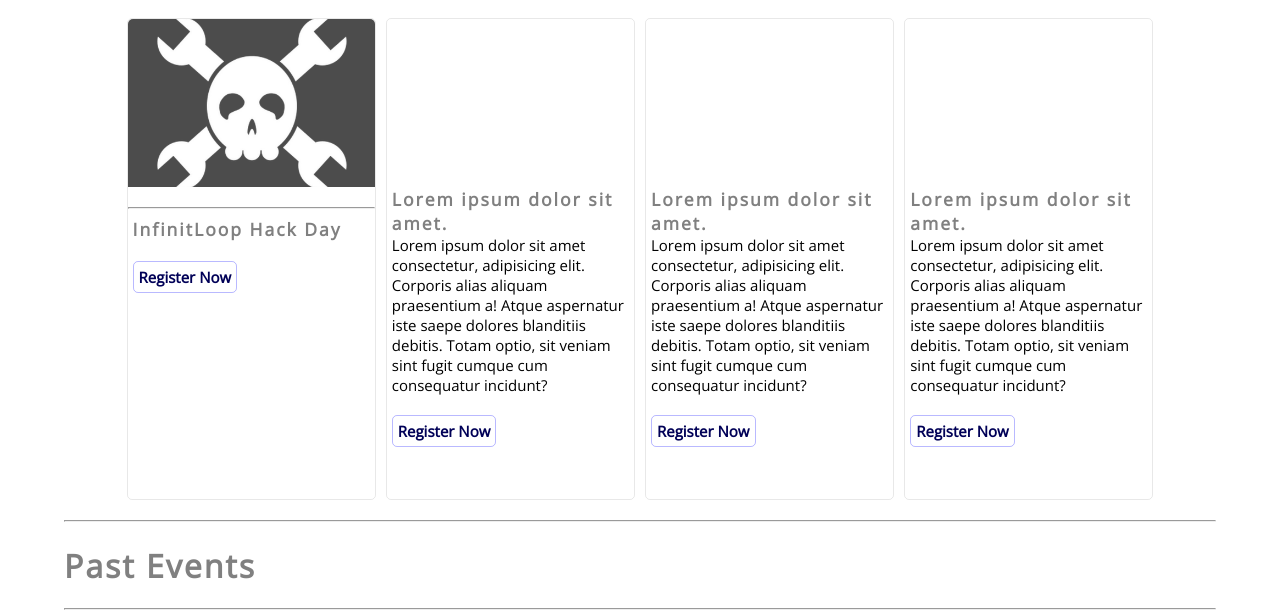
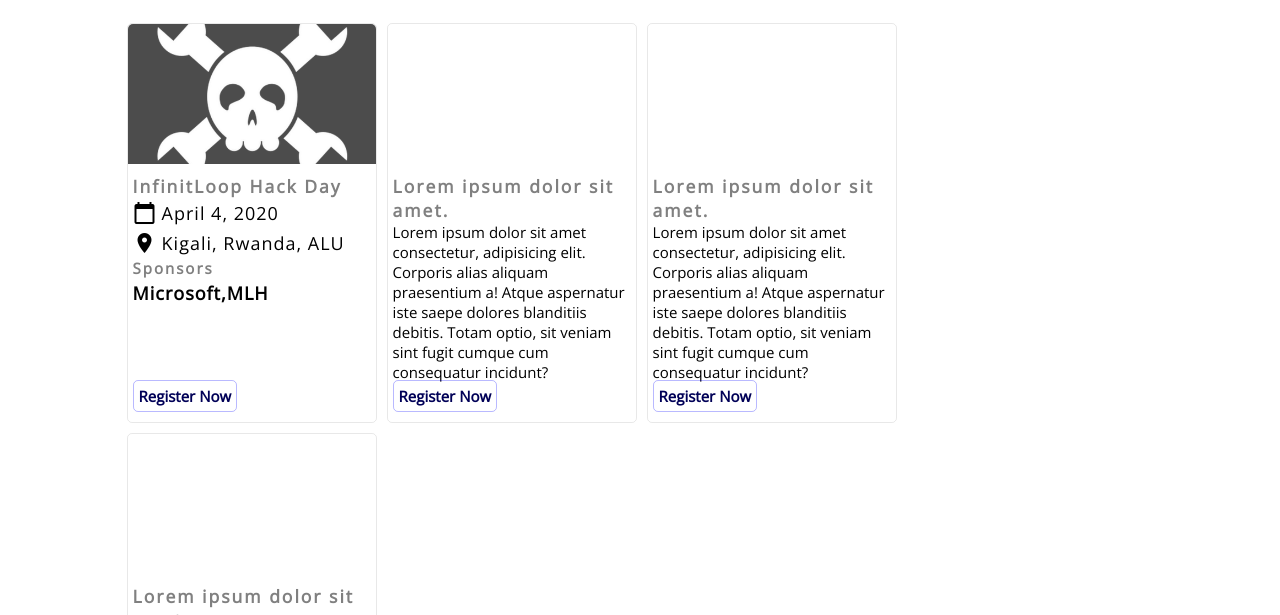
Before and after one commit to InfinitLoopDevs/infinitloopdevs.github.io, a plain HTML site: page html/events.html in a window 1280 px wide. Shown: the part 712-1327 px from the top of the page. Drawn offline with nearby package versions, Linux system fonts and the light colour scheme.

Commit message:
new update on the design

```diff
--- a/css/main.css
+++ b/css/main.css
@@ -112,6 +112,7 @@ nav li:hover {
     border: 1px solid black;
     padding: 5px 28px 5px 28px;
     border-radius: 5px;
+    cursor: default;
     box-shadow: 1px 1px 10px rgb(119, 119, 119);
 }
 
@@ -170,30 +171,64 @@ h4 {
     margin-left: 10px;
 }
 
-#info i {
+#info i,
+.cards i {
     margin-right: 5px;
 }
 
-#info,
-#date div,
-#location div {
+#info {
     display: flex;
     justify-content: space-around;
     /* margin-bottom: 20px; */
 }
 
-#info p {
+.cards .details {
+    display: flex;
+    justify-content: space-between;
+    flex-direction: column;
+}
+
+.date div,
+.location div {
+    display: flex;
+    justify-content: flex-start;
+}
+
+#info p,
+.sponsors p {
     font-size: 18px;
     font-weight: bold;
 }
 
-#info p a {
+.cards p {
+    font-size: 18px;
+    letter-spacing: 1px;
+}
+
+.cards p {
+    display: flex;
+    padding: 5px 0px 5px 0px;
+    margin: 3px 0 3px 0;
+    padding: 0;
+}
+
+.event_title {
+    padding-bottom: 30px;
+}
+
+/* .sponsors h4 {
+    margin: 5px;
+} */
+
+#info p a,
+.cards a {
     text-decoration: none;
     color: inherit;
     transition: 0.3s ease-in;
 }
 
-#info p a:hover {
+#info p a:hover,
+.cards a:hover {
     text-decoration: underline;
     color: grey;
 }
@@ -209,8 +244,8 @@ h4 {
     align-items: center;
 } */
 
-#date div,
-#location div {
+.date div,
+.location div {
     align-items: center;
 }
 
@@ -241,15 +276,23 @@ h4 {
     position: relative;
     font-size: 15px;
     z-index: 1;
-    width: 25%;
-    min-width: 20%;
+    box-sizing: border-box;
+    width: 24%;
+    min-width: 250px;
     margin-left: 5px;
     margin-right: 5px;
+    margin-top: 5px;
+    margin-bottom: 5px;
     /* box-shadow: 1px 1px 5px black; */
     border: 1px solid rgba(0, 0, 0, 0.089);
-    min-height: 60vh;
+    min-height: 400px;
     /* max-height: 70vh; */
     transition: 0.5s ease-in;
+}
+
+#card1 .sponsors h4 {
+    margin: 0;
+    padding: 0;
 }
 
 .cards h3 {
@@ -265,6 +308,7 @@ h4 {
 
 .cards .event_banner {
     margin: 0;
+    margin-bottom: 10px;
     padding: 0;
     border-top-left-radius: 5px;
     border-top-right-radius: 5px;
@@ -308,11 +352,10 @@ h4 {
     transition: 0.5s ease-in;
 }
 
-/* .event_register {
-    /* position: absolute;
-bottom: 10px;
-left: 5px;
-} */
+.event_register {
+    position: absolute;
+    bottom: 10px;
+}
 
 /*
 #nearest_event_banner {
@@ -336,6 +379,7 @@ left: 440px; */
 
 #event_card_section {
     display: flex;
+    flex-wrap: wrap;
 }
 
 #letter_section {
--- a/html/events.html
+++ b/html/events.html
@@ -47,21 +47,21 @@
           <div id="nearest_event_details">
             <h2>InfinitLoop Hack Day</h1>
             <div id="info">
-              <div id="date">
+              <div class="date">
                 <h4>Date</h4>
                 <div>
                   <i class="material-icons">calendar_today</i>
                   <p>April 4, 2020</p>
                 </div>
               </div>
-              <div id="location">
+              <div class="location">
                 <h4>Location</h4>
                 <div>
                   <i class="material-icons">room</i>
                   <p>Kigali, Rwanda, ALU</p>
                 </div>
               </div>
-              <div id="sponsors">
+              <div class="sponsors">
                 <h4>Sponsors</h4>
                 <div>
                   <p><a href="https://www.microsoft.com/en-us/" target="blank">Microsoft</a>, <a href="https://localhackday.mlh.io/" target="blank">MLH</a></p>
@@ -84,11 +84,27 @@
       <section id="event_card_section">
         <div class="cards" id="card1">
           <div class="event_banner"></div>
-          <hr>
           <div class="event_details">
             <h3 class="event_title">InfinitLoop Hack Day</h3>
             <div class="details">
-
+              <div class="date">
+                <div>
+                  <i class="material-icons">calendar_today</i>
+                  <p>April 4, 2020</p>
+                </div>
+              </div>
+              <div class="location">
+                <div>
+                  <i class="material-icons">room</i>
+                  <p>Kigali, Rwanda, ALU</p>
+                </div>
+              </div>
+              <div class="sponsors">
+                <h4>Sponsors</h4>
+                <div>
+                  <p><a href="https://www.microsoft.com/en-us/" target="blank">Microsoft</a>, <a href="https://localhackday.mlh.io/" target="blank">MLH</a></p>
+                </div>
+              </div>
             </div>
             <span class="event_register">Register Now</span>
           </div>
```
